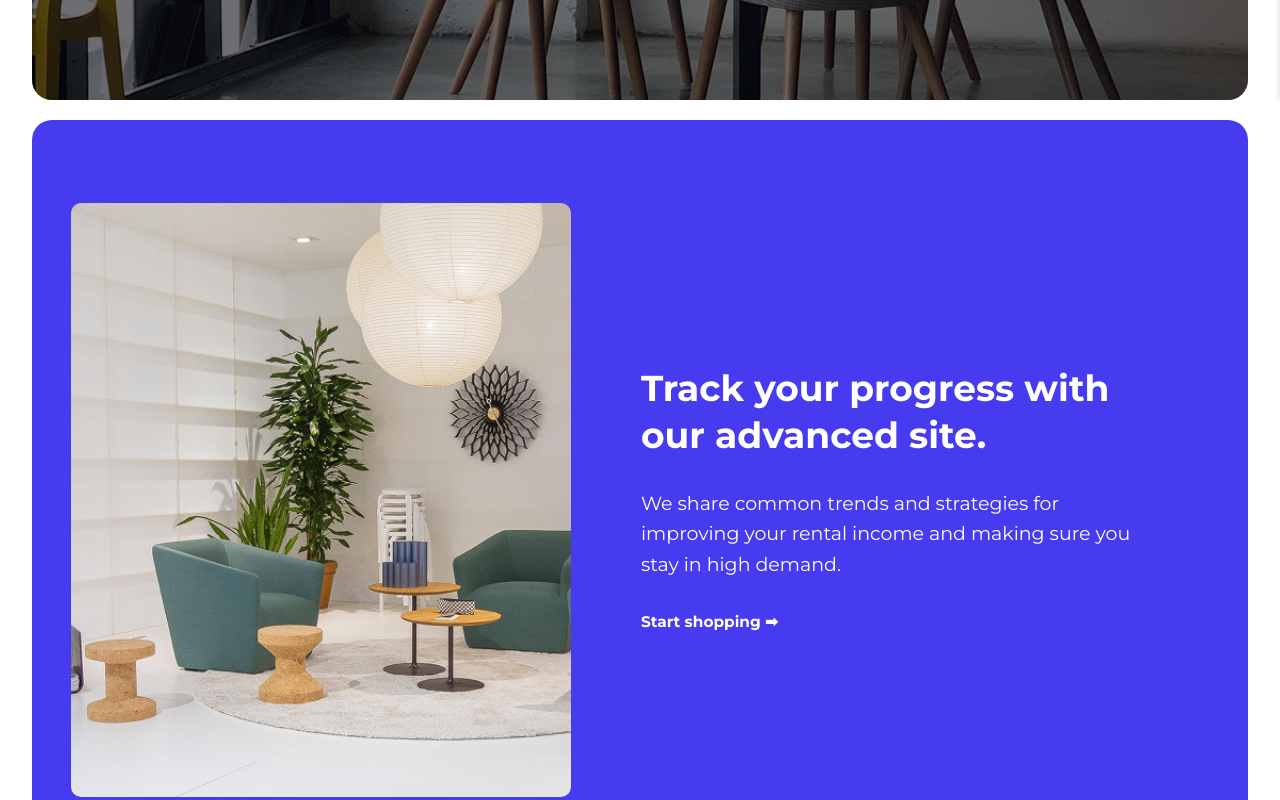
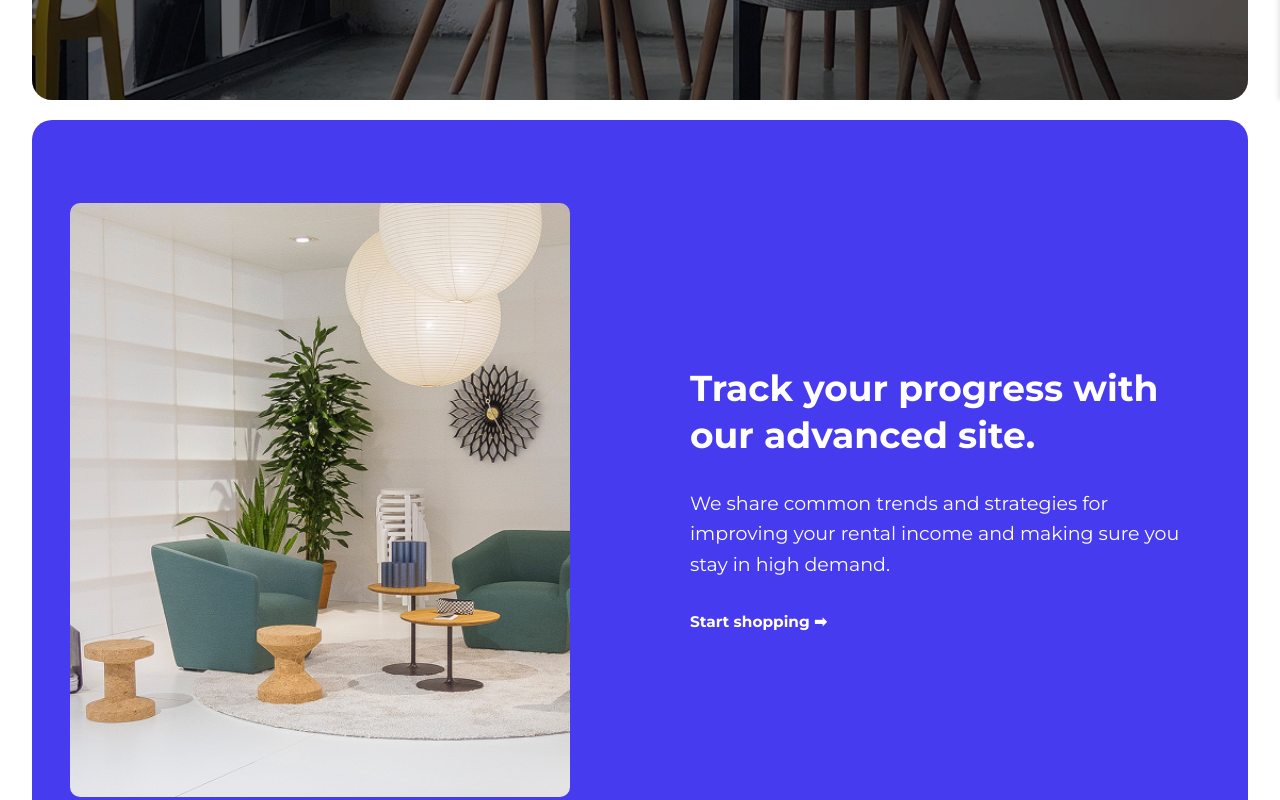
Before and after one commit to Akbarshoh404/figma-furniture-store, a React (Create React App) app: page / in a window 1280 px wide. Shown: the part 700-1500 px from the top of the page. Built offline with nearby package versions, Linux system fonts and the light colour scheme.

Commit message:
fixed structure

```diff
--- a/src/Pages/Section3/index.jsx
+++ b/src/Pages/Home/Section3/index.jsx
@@ -1,6 +1,6 @@
 import React from "react";
 import styles from "./style.module.scss";
-import img from "../../Components/images/section3.png";
+import img from "../../../Components/images/section3.png";
 
 const Section3 = () => {
   return (
--- a/src/Pages/Section3/style.module.scss
+++ b/src/Pages/Home/Section3/style.module.scss
@@ -9,13 +9,13 @@
 .container {
   width: 95%;
   height: 100%;
-  margin: 0 auto;
+  margin: auto;
   background-color: #473bf0;
   border-radius: 20px;
   display: flex;
   align-items: center;
   justify-content: center;
-  gap: 50px;
+  gap: 100px;
   padding: 20px;
 }
 
@@ -27,7 +27,6 @@
 }
 
 .container div {
-  width: 50%;
   color: white;
   padding: 20px;
   display: flex;
@@ -59,12 +58,18 @@
   line-height: 1.6;
 }
 
-@media (max-width: 1000px) {
+@media (max-width: 1200px) {
   .container img {
     width: 100%;
     width: 400px;
     height: auto;
     border-radius: 10px;
+  }
+}
+
+@media (max-width: 1000px) {
+  .container {
+    gap: 50px;
   }
 }
 
--- a/src/Pages/Section5/styles.module.scss
+++ b/src/Pages/Home/Section5/styles.module.scss
@@ -11,7 +11,7 @@
   margin: auto;
   height: 100%;
 
-  background-image: url("../../Components/images/section5.png");
+  background-image: url("../../../Components/images/section5.png");
   background-size: cover;
   background-position: center;
   background-repeat: no-repeat;
--- a/src/Pages/Home/index.jsx
+++ b/src/Pages/Home/index.jsx
@@ -3,8 +3,8 @@ import React from "react";
 import Navbar from "../../Layoutes/Navbar";
 import Header from "./Header";
 
-import Section3 from "../Section3";
-import Section5 from "../Section5";
+import Section3 from "./Section3";
+import Section5 from "./Section5";
 
 const Home = () => {
   return (
```
Also changed, not shown: src/Pages/Home/Section5/index.jsx (renamed from src/Pages/Section5/index.jsx).
